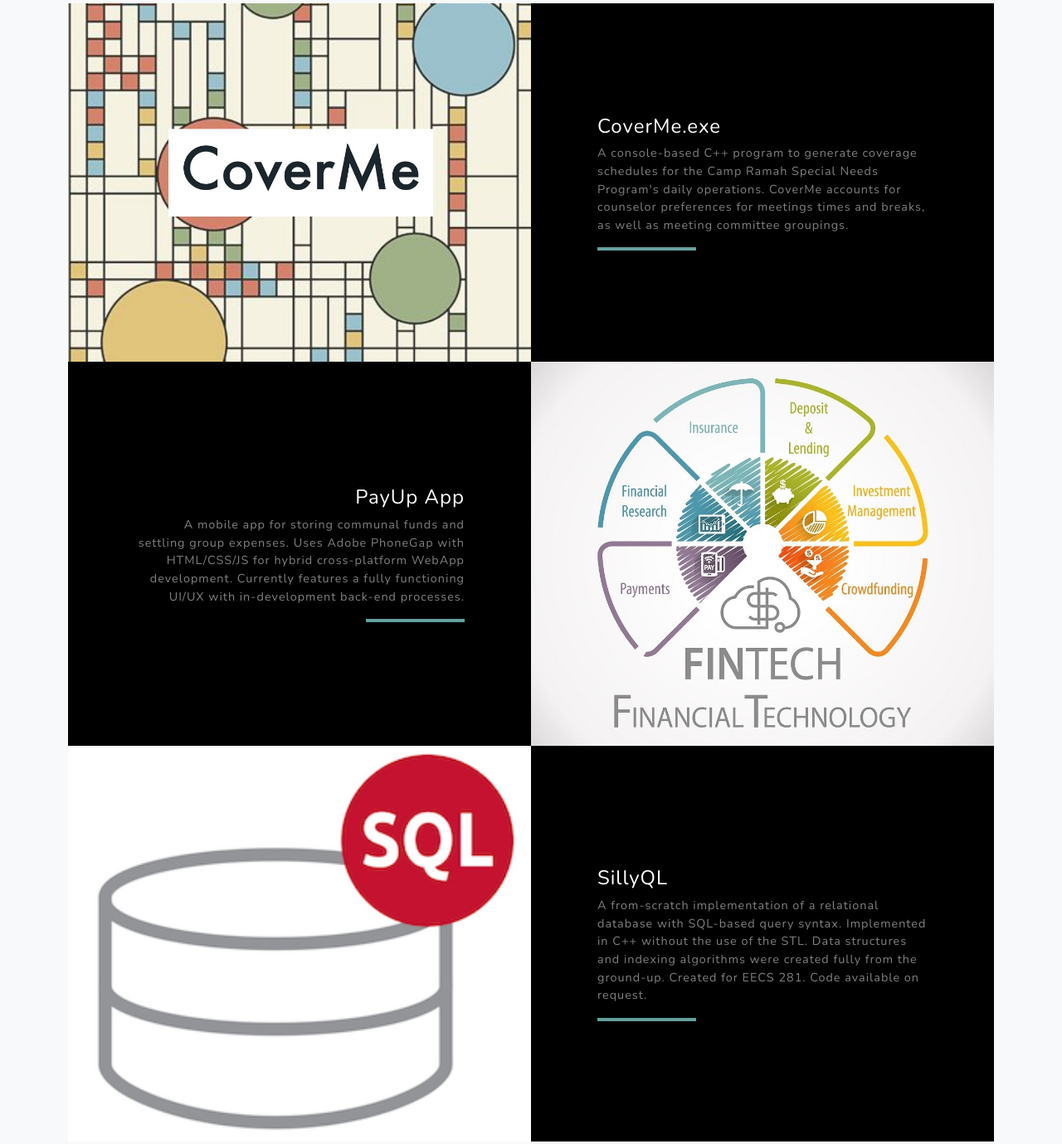
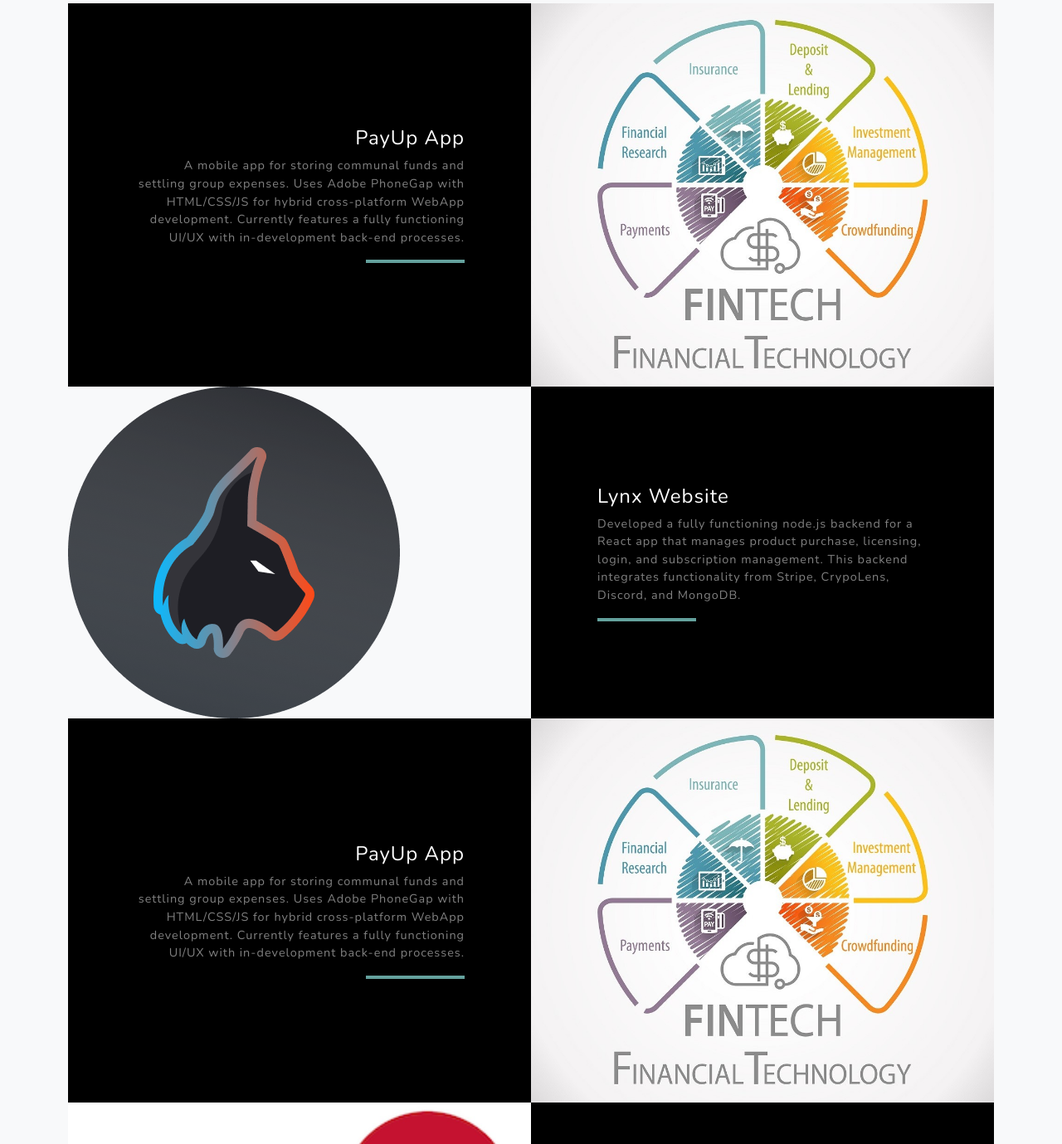
Before and after one commit to jshoyer42/portfolio, a plain HTML site: page index.html in a window 1280 px wide. Shown: the part 4648-6027 px from the top of the page at 83% size. Drawn offline with nearby package versions, Linux system fonts and the light colour scheme.

Commit message:
full update

```diff
--- a/index.html
+++ b/index.html
@@ -119,21 +119,6 @@
             <div class="container">
                 <h2 class="text-black mb-4 text-center">Projects</h2>
                 <!-- Project One Row-->
-                <div class="row justify-content-center no-gutters mb-5 mb-lg-0">
-                    <div class="col-lg-6"><img class="img-fluid" src="assets/img/coverme4.jpg" alt="" /></div>
-                    <div class="col-lg-6">
-                        <div class="bg-black text-center h-100 project">
-                            <div class="d-flex h-100">
-                                <div class="project-text w-100 my-auto text-center text-lg-left">
-                                    <a href="https://github.com/jshoyer42/CoverMe"><h4 class="text-white" >CoverMe.exe</h4></a>
-                                    <p class="mb-0 text-white-50">A console-based C++ program to generate coverage schedules for the Camp Ramah Special Needs Program's daily operations. CoverMe accounts for counselor preferences for meetings times and breaks, as well as meeting committee groupings.</p>
-                                    <hr class="d-none d-lg-block mb-0 ml-0" />
-                                </div>
-                            </div>
-                        </div>
-                    </div>
-                </div>
-                <!-- Project Two Row-->
                 <div class="row justify-content-center no-gutters">
                     <div class="col-lg-6"><img class="img-fluid" src="assets/img/fintech.jpg" alt="" /></div>
                     <div class="col-lg-6 order-lg-first">
@@ -148,7 +133,37 @@
                         </div>
                     </div>
                 </div>
-                <!-- Project three Row-->
+                <!-- Project Two Row-->
+                <div class="row justify-content-center no-gutters mb-5 mb-lg-0">
+                    <div class="col-lg-6"><img class="img-fluid" src="assets/img/lynx.png" alt="" /></div>
+                    <div class="col-lg-6">
+                        <div class="bg-black text-center h-100 project">
+                            <div class="d-flex h-100">
+                                <div class="project-text w-100 my-auto text-center text-lg-left">
+                                    <a href="https://github.com/jshoyer42/CoverMe"><h4 class="text-white" >Lynx Website</h4></a>
+                                    <p class="mb-0 text-white-50"> Developed a fully functioning node.js backend for a React app that manages product purchase, licensing, login, and subscription management. This backend integrates functionality from Stripe, CrypoLens, Discord, and MongoDB.</p>
+                                    <hr class="d-none d-lg-block mb-0 ml-0" />
+                                </div>
+                            </div>
+                        </div>
+                    </div>
+                </div>
+                <!-- Project Three Row-->
+                <div class="row justify-content-center no-gutters">
+                    <div class="col-lg-6"><img class="img-fluid" src="assets/img/fintech.jpg" alt="" /></div>
+                    <div class="col-lg-6 order-lg-first">
+                        <div class="bg-black text-center h-100 project">
+                            <div class="d-flex h-100">
+                                <div class="project-text w-100 my-auto text-center text-lg-right">
+                                    <h4 class="text-white">PayUp App</h4>
+                                    <p class="mb-0 text-white-50">A mobile app for storing communal funds and settling group expenses. Uses Adobe PhoneGap with HTML/CSS/JS for hybrid cross-platform WebApp development. Currently features a fully functioning UI/UX with in-development back-end processes.</p>
+                                    <hr class="d-none d-lg-block mb-0 mr-0" />
+                                </div>
+                            </div>
+                        </div>
+                    </div>
+                </div>
+                <!-- Project Four Row-->
                 <div class="row justify-content-center no-gutters mb-5 mb-lg-0">
                     <div class="col-lg-6"><img class="img-fluid" src="assets/img/sql.jpg" alt="" /></div>
                     <div class="col-lg-6">
@@ -176,7 +191,7 @@
                                 <i class="fas fa-map-marked-alt text-primary mb-2"></i>
                                 <h4 class="text-uppercase m-0">Address</h4>
                                 <hr class="my-4" />
-                                <div class="small text-black-50">309 E Jefferson St, Ann Arbor MI</div>
+                                <div class="small text-black-50">704 Hill St, Ann Arbor MI</div>
                             </div>
                         </div>
                     </div>
```
Also changed, not shown: assets/img/lynx.png (added).
